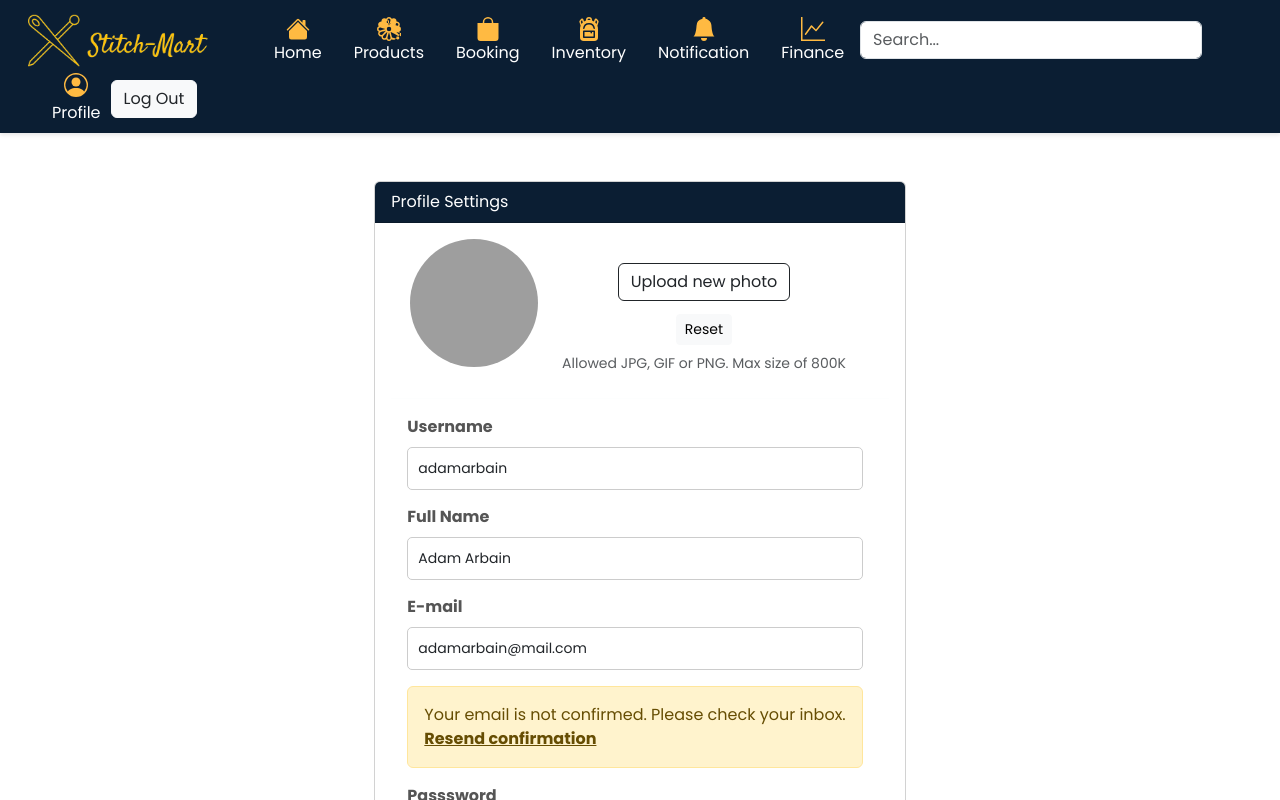
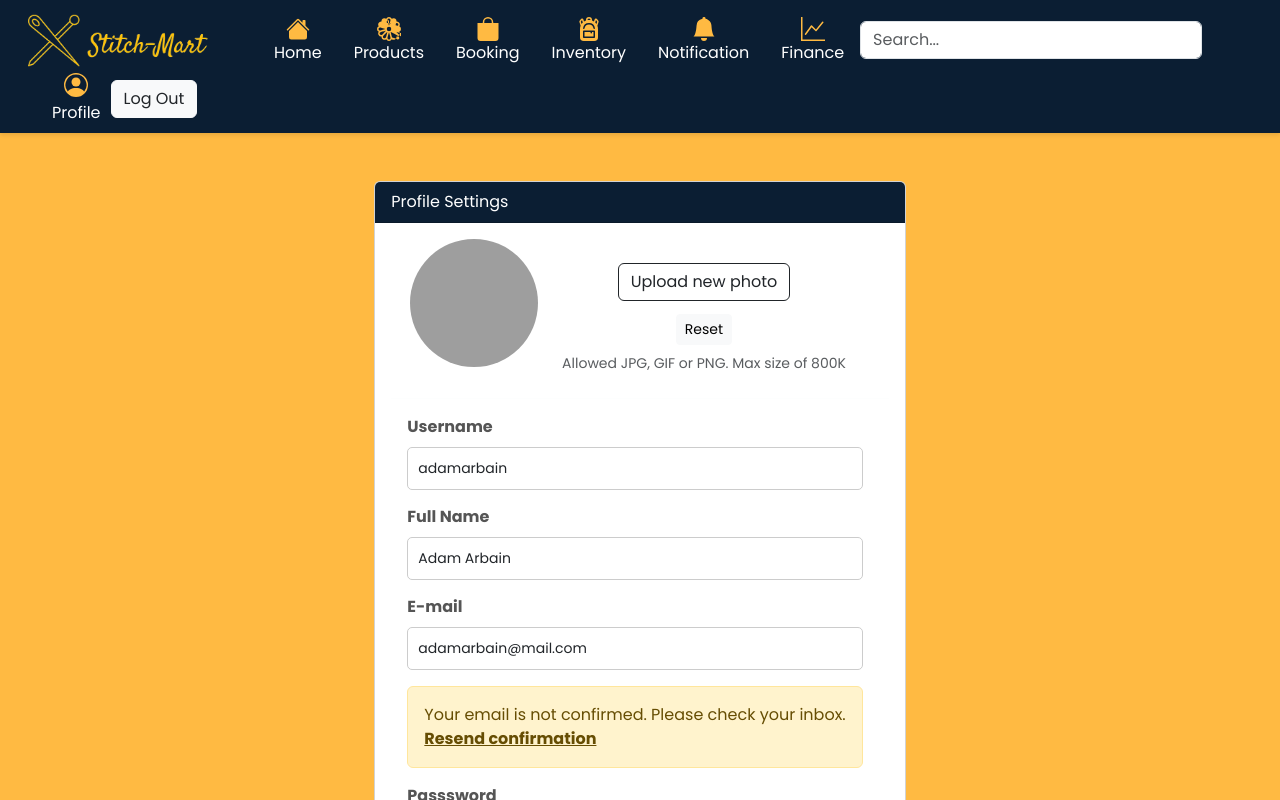
Before and after one commit to yumdmb/stitch-mart, a React (Create React App) app: page /profile in a window 1280 px wide. Shown: the top 800 px of the page. Built offline with nearby package versions, Linux system fonts and the light colour scheme; grey boxes are pictures that could not be loaded.

Commit message:
changing profile background page to yellow

```diff
--- a/src/components/Profile/Profile.css
+++ b/src/components/Profile/Profile.css
@@ -17,3 +17,7 @@
     border-radius: 10px;
     padding: 30px 40px;
 }
+
+.background-color {
+    background-color: rgb(255, 186, 66);
+}
--- a/src/components/Profile/Profile.jsx
+++ b/src/components/Profile/Profile.jsx
@@ -11,7 +11,7 @@ function Profile() {
         navigate('/homeAfterLogin');  // Use navigate to change the route
     };
     return (
-        <div>
+        <div className='background-color'>
             <HeaderAfterLogin />
             <div className='containers my-5'>
             <div className="card">
```
